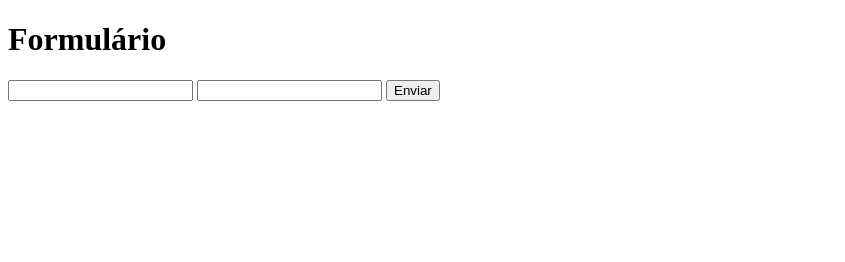
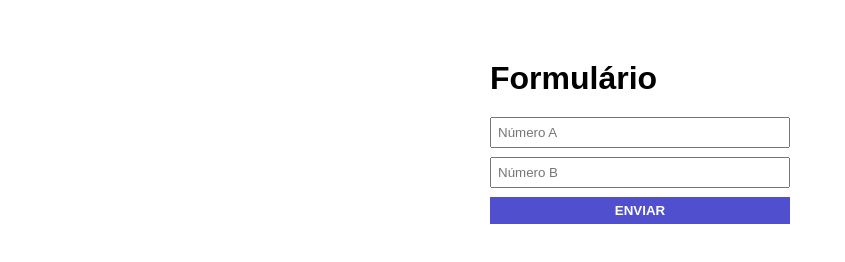
Before and after one commit to Lucia-Helena/curso_ebac_frontend, a plain HTML site: page index.html in a window 1280 px wide. Shown: the whole page, without its empty margins (0-845 px from the left). Drawn offline with Linux system fonts and the light colour scheme.

Commit message:
Add conteúdo aos arquivos

```diff
--- a/index.html
+++ b/index.html
@@ -4,15 +4,17 @@
     <meta charset="UTF-8">
     <meta name="viewport" content="width=device-width, initial-scale=1.0">
     <title>Exercício JS</title>
+    <link rel="stylesheet" href="./main.css">
 </head>
 <body>
-    <div>
+    <div class="container">
         <h1>Formulário</h1>
-        <form>
-            <input type="number">
-            <input type="number">
+        <form id="form-number">
+            <input type="number" required placeholder="Número A">
+            <input type="number" required placeholder="Número B">
             <button type="submit">Enviar</button>
         </form>
     </div>
+    <script src="./main.js"></script>
 </body>
 </html>
--- a/main.css
+++ b/main.css
@@ -0,0 +1,34 @@
+* {
+    margin: 0;
+    padding: 0;
+    box-sizing: border-box;
+    font-family: sans-serif;
+
+}
+
+.container {
+    margin: 60px auto;
+    max-width: 300px;
+    width: 100%;
+
+}
+
+form {
+    margin-top: 20px;
+}
+
+input, button {
+    display: block;
+    padding: 6px;
+    margin-bottom: 9px;
+    width: 100%;
+    resize: none;
+}
+
+button {
+    background-color: #2929c4d0 ;
+    border: none;
+    text-transform: uppercase;
+    color: #fff;
+    font-weight: bold;
+}
--- /dev/null
+++ b/main.js
@@ -0,0 +1,8 @@
+const form = document.getElementById('form-number');
+
+function validaNumero() {
+
+}
+
+
+console.log('form');
```
